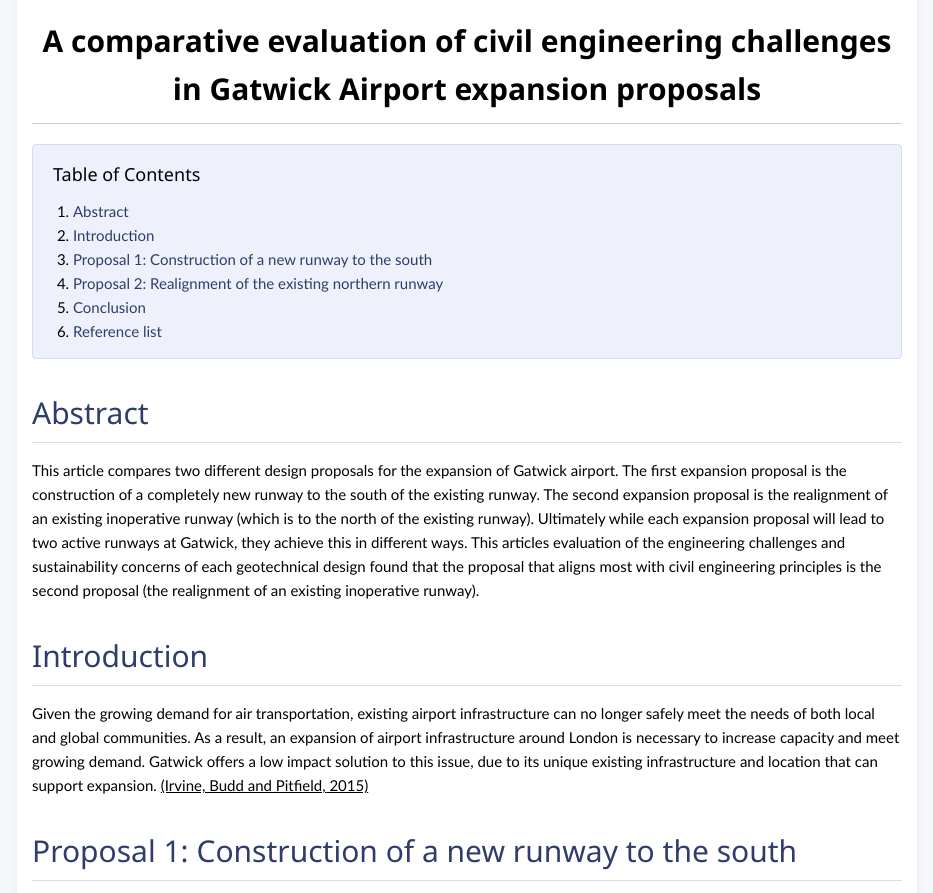
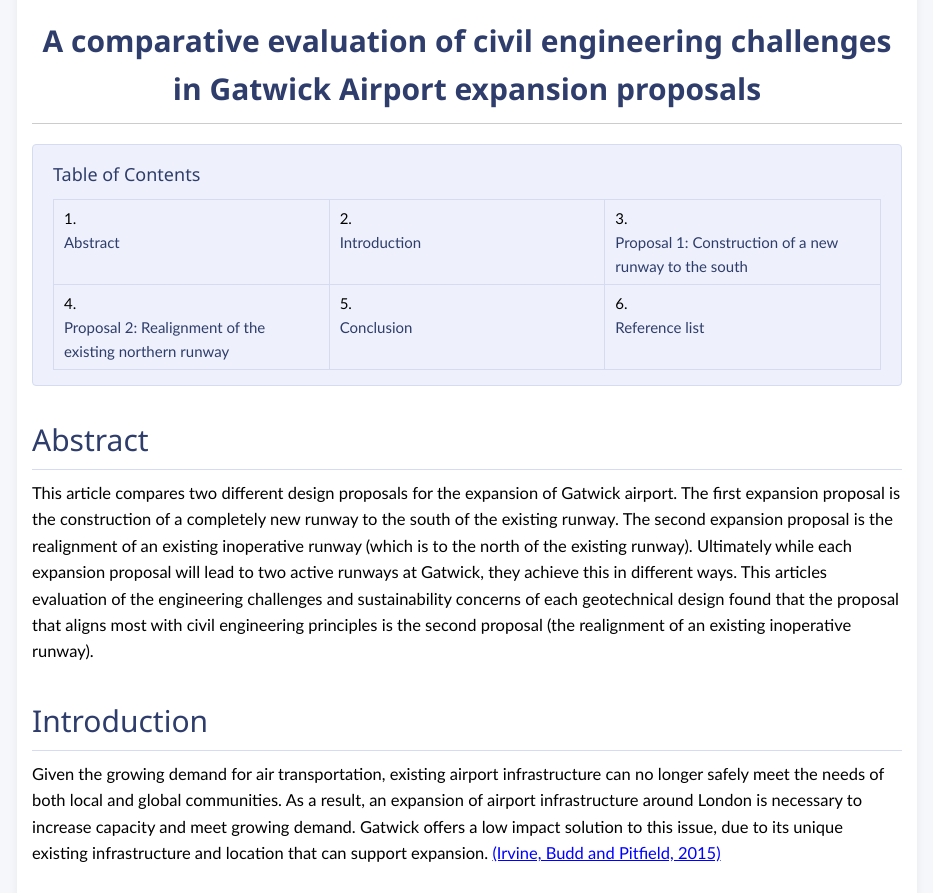
Before and after one commit to EPSFY6908535/FY6908535, a plain HTML site: page index.html in a window 1280 px wide. Shown: the part 350-1243 px from the top of the page, without its empty margins (173-1106 px from the left). Drawn offline with nearby package versions, Linux system fonts and the light colour scheme.

Commit message:
Update index.html

```diff
--- a/index.html
+++ b/index.html
@@ -49,6 +49,12 @@
       font-weight: bold;
     }
 
+    h1,
+    h2,
+    .subtitle {
+      color: #2e3d6b;
+    }
+
     hr {
       border: none;
       border-top: 1px solid #ccc;
@@ -71,7 +77,31 @@
 
     .toc ol {
       margin: 0;
-      padding-left: 20px;
+      padding-left: 0;
+      display: grid;
+      grid-template-columns: repeat(auto-fit, minmax(260px, 1fr));
+      border-top: 1px solid #d5dbf2;
+      border-left: 1px solid #d5dbf2;
+      list-style-position: inside;
+    }
+
+    .toc li {
+      padding: 6px 10px;
+      border-right: 1px solid #d5dbf2;
+      border-bottom: 1px solid #d5dbf2;
+    }
+
+    .toc a {
+      text-decoration: none;
+      color: #2e3d6b;
+      display: inline-block;
+      width: 100%;
+    }
+
+    @media (max-width: 600px) {
+      .toc ol {
+        grid-template-columns: 1fr;
+      }
     }
 
     .toc a {
@@ -88,14 +118,28 @@
       padding-bottom: 20px;
     }
 
+    main p {
+      font-size: 1.1rem;
+    }
+
+    main a {
+      color: blue;
+    }
+
     section {
-      margin-bottom: 30px;
+      margin-bottom: 32px;
     }
 
     section h2 {
-      color: #2e3d6b;
+      margin-top: 0;
+      margin-bottom: 10px;
       border-bottom: 1px solid #d5dbf2;
       padding-bottom: 5px;
+    }
+
+    section p {
+      margin-top: 0;
+      margin-bottom: 12px;
     }
 
     p.ex1 {
@@ -112,13 +156,13 @@
 
     td,
     th {
-      border: 1px solid #2e3d6b;
+      border: 1px solid #d5dbf2;
       text-align: left;
       padding: 8px;
     }
 
     tr:nth-child(even) {
-      background-color: #eef1fb;
+      background-color: #f5f7fb;
     }
 
 
```
